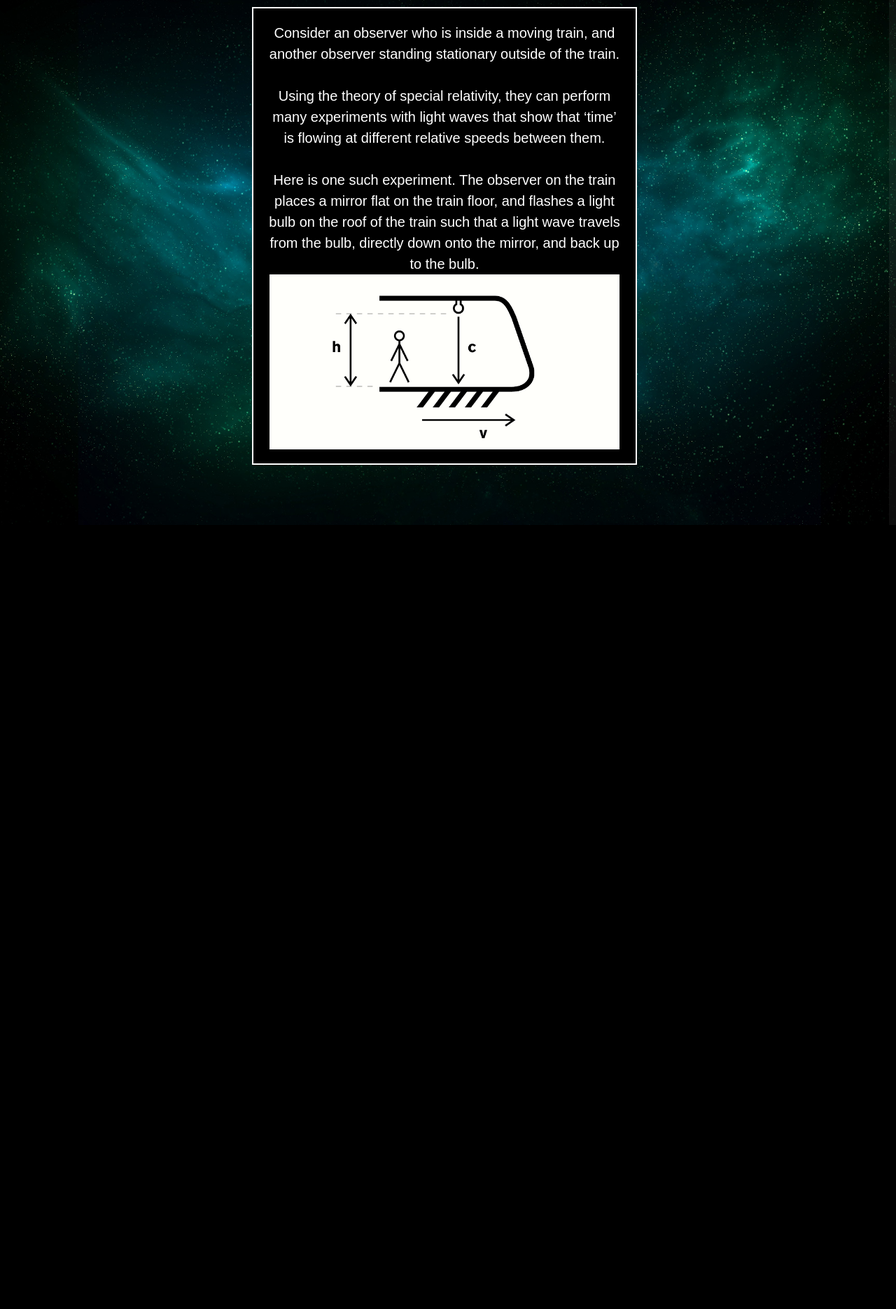
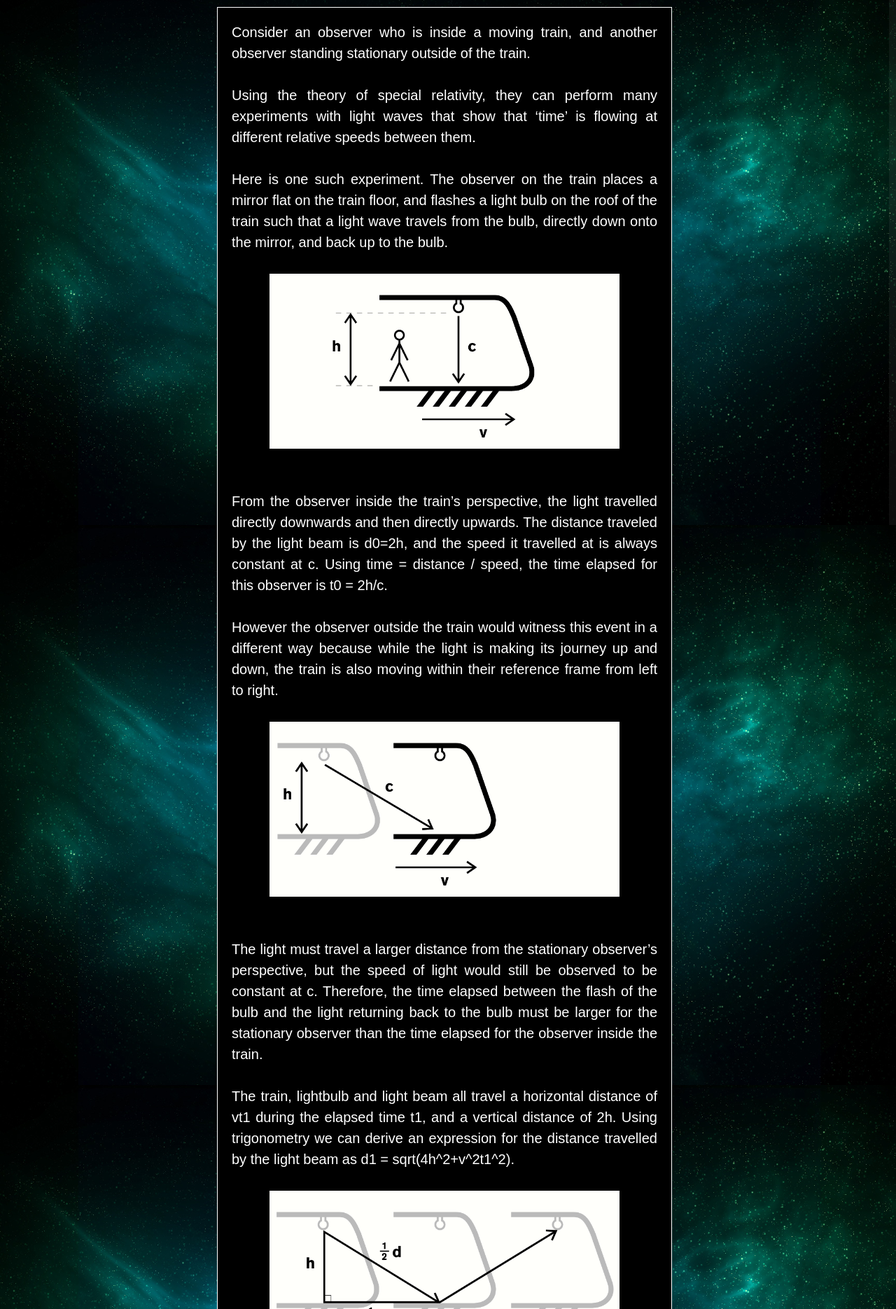
Before and after one commit to jasperpato/learn-special-relativity, a Flask app: page /learn/lesson-2 in a window 1280 px wide. Shown: the part 50-1920 px from the top of the page at 70% size. Before the commit the page ends 800 px from the top, so only its background shows below. Run offline with Flask 2, Linux system fonts and the light colour scheme; a user stored in the database is signed in; some libraries are stand-ins or nearby versions.

Commit message:
All animations done and lesson 2 cleaned up into one page (can fragment later)

```diff
--- a/app/static/script.js
+++ b/app/static/script.js
@@ -2,7 +2,7 @@
 	scroll();
 	dropMenu();
 	titleParallax();
-	setInterval(animate, 1000);
+	setInterval(animate, 1500);
 }
 
 function scroll() {
@@ -32,13 +32,54 @@
 	});
 }
 
+function loadContent() {
+	let lesson2_1 =
+		'<p>\
+		Consider an observer who is inside a moving train, and another observer standing stationary outside \
+		of the train.\
+		<br /><br />\
+		Using the theory of special relativity, they can perform many experiments with light waves that show\
+		that ‘time’ is flowing at different relative speeds between them.\
+		<br /><br />\
+		Here is one such experiment. The observer on the train places a mirror flat on the train floor, and\
+		flashes a light bulb on the roof of the train such that a light wave travels from the bulb, directly\
+		down onto the mirror, and back up to the bulb.\
+		<br /><br />\
+	</p>\
+	<div class="diagramBox" id="animate-1">\
+		<img class="diagram" id="img-1" src="/static/diagrams/Diagram_1.1.png" />\
+	</div>';
+
+	let lesson2_2 =
+		"<p>\
+		From the observer inside the train’s perspective, the light travelled directly downwards and then\
+		directly upwards. The distance traveled by the light beam is d0=2h, and the speed it travelled at is\
+		always constant at c. Using time = distance / speed, the time elapsed for this observer is t0 =\
+		2h/c.\
+		<br /><br />\
+		However the observer outside the train would witness this event in a different way because while the\
+		light is making its journey up and down, the train is also moving within their reference frame from\
+		left to right.\
+	</p>";
+}
+
 function animate() {
-	// animation 1 in lesson-2
-	if ($("#animate-1").find("img")[0].id == "img-1") {
-		$("#animate-1").find("img")[0].id = "img-2";
+	if ($("#animate-1").find("img")[0].id == "img-1.1") {
+		$("#animate-1").find("img")[0].id = "img-1.2";
 		$("#animate-1").find("img")[0].src = "/static/diagrams/Diagram_1.2.png";
 	} else {
-		$("#animate-1").find("img")[0].id = "img-1";
+		$("#animate-1").find("img")[0].id = "img-1.1";
 		$("#animate-1").find("img")[0].src = "/static/diagrams/Diagram_1.1.png";
 	}
+
+	if ($("#animate-2").find("img")[0].id == "img-2.1") {
+		$("#animate-2").find("img")[0].id = "img-2.2";
+		$("#animate-2").find("img")[0].src = "/static/diagrams/Diagram_2.2.png";
+	} else if ($("#animate-2").find("img")[0].id == "img-2.2") {
+		$("#animate-2").find("img")[0].id = "img-2.3";
+		$("#animate-2").find("img")[0].src = "/static/diagrams/Diagram_2.3.png";
+	} else {
+		$("#animate-2").find("img")[0].id = "img-2.1";
+		$("#animate-2").find("img")[0].src = "/static/diagrams/Diagram_2.1.png";
+	}
 }
--- a/app/static/style.css
+++ b/app/static/style.css
@@ -579,7 +579,7 @@
 	height: 500px;*/
 	margin: auto;
 	margin-top: 60px;
-	width: 550px;
+	width: 650px;
 	transition: 0.5s;
 	background: linear-gradient(90deg, #1da9eb, #0fe0be);
 }
@@ -598,8 +598,8 @@
 	background: #000;
 	padding: 20px;
 	/*overflow: hidden;*/
-	text-align: center;
-	border: 2px solid#fff;
+	text-align: justify;
+	border: 1px solid#fff;
 }
 
 .lessonBox .lessonContent:before {
@@ -633,6 +633,12 @@
 	color: #fff;
 }
 
+.diagramBox {
+	width: 500px;
+	margin: auto;
+}
+
 .diagram {
-	max-width: 500px;
+	width: 500px;
+	margin: auto;
 }
--- a/app/templates/lesson-2.html
+++ b/app/templates/lesson-2.html
@@ -65,59 +65,60 @@
 			</div>
 		</header>
 		<div class="lessonBox">
-			<div class="lessonContent">
+			<div class="lessonContent" id="lesson-2.1">
+				<div id="lesson-2.1">
 					<p>
-					Consider an observer who is inside a moving train, and another observer standing stationary outside
-					of the train.
+						Consider an observer who is inside a moving train, and another observer standing stationary
+						outside of the train.
 						<br /><br />
-					Using the theory of special relativity, they can perform many experiments with light waves that show
-					that ‘time’ is flowing at different relative speeds between them.
+						Using the theory of special relativity, they can perform many experiments with light waves that
+						show that ‘time’ is flowing at different relative speeds between them.
 						<br /><br />
-					Here is one such experiment. The observer on the train places a mirror flat on the train floor, and
-					flashes a light bulb on the roof of the train such that a light wave travels from the bulb, directly
-					down onto the mirror, and back up to the bulb.
+						Here is one such experiment. The observer on the train places a mirror flat on the train floor,
+						and flashes a light bulb on the roof of the train such that a light wave travels from the bulb,
+						directly down onto the mirror, and back up to the bulb.
+						<br /><br />
 					</p>
-				<div id="animate-1">
-					<img class="diagram" id="img-1" src="/static/diagrams/Diagram_1.1.png" />
+					<div class="diagramBox" id="animate-1">
+						<img class="diagram" id="img-1.1" src="/static/diagrams/Diagram_1.1.png" />
 					</div>
+					<p><br /><br /></p>
 				</div>
-		</div>
-		<!--
-		<div class="lessonBox">
-			<div class="lessonContent">
+				<div id="lesson-2.2">
 					<p>
 						From the observer inside the train’s perspective, the light travelled directly downwards and then
-					directly upwards. The distance traveled by the light beam is d0=2h, and the speed it travelled at is
-					always constant at c. Using time = distance / speed, the time elapsed for this observer is t0 =
+						directly upwards. The distance traveled by the light beam is d0=2h, and the speed it travelled at
+						is always constant at c. Using time = distance / speed, the time elapsed for this observer is t0 =
 						2h/c.
 						<br /><br />
-					However the observer outside the train would witness this event in a different way because while the
-					light is making its journey up and down, the train is also moving within their reference frame from
-					left to right.
+						However the observer outside the train would witness this event in a different way because while
+						the light is making its journey up and down, the train is also moving within their reference frame
+						from left to right.
+						<br /><br />
 					</p>
+					<div class="diagramBox" id="animate-2">
+						<img class="diagram" id="img-2.1" src="/static/diagrams/Diagram_2.1.png" />
 					</div>
+					<p><br /><br /></p>
 				</div>
-		<img src="{{ url_for('static', filename='diagrams/Diagram_2.1.png') }}" />
-		<img src="{{ url_for('static', filename='diagrams/Diagram_2.2.png') }}" />
-		<img src="{{ url_for('static', filename='diagrams/Diagram_2.3.png') }}" />
-		<div class="lessonBox">
-			<div class="lessonContent">
+				<div id="lesson-2.3">
 					<p>
-					The light must travel a larger distance from the stationary observer’s perspective, but the speed of
-					light would still be observed to be constant at c. Therefore, the time elapsed between the flash of
-					the bulb and the light returning back to the bulb must be larger for the stationary observer than
-					the time elapsed for the observer inside the train.
+						The light must travel a larger distance from the stationary observer’s perspective, but the speed
+						of light would still be observed to be constant at c. Therefore, the time elapsed between the
+						flash of the bulb and the light returning back to the bulb must be larger for the stationary
+						observer than the time elapsed for the observer inside the train.
 						<br /><br />
-					The train, lightbulb and light beam all travel a horizontal distance of vt1 during the elapsed time
-					t1, and a vertical distance of 2h. Using trigonometry we can
-					<span id="distance-calc">derive an expression</span> for the distance travelled by the light beam as
-					d1 = sqrt(4h^2+v^2t1^2).
+						The train, lightbulb and light beam all travel a horizontal distance of vt1 during the elapsed
+						time t1, and a vertical distance of 2h. Using trigonometry we can
+						<span id="distance-calc">derive an expression</span> for the distance travelled by the light beam
+						as d1 = sqrt(4h^2+v^2t1^2). <br /><br />
 					</p>
-				<img class="diagram" src="{{ url_for('static', filename='diagrams/Diagram_3.1.png') }}" />
+					<div class="diagramBox">
+						<img class="diagram" src="/static/diagrams/Diagram_3.1.png" />
 					</div>
+					<p><br /><br /></p>
 				</div>
-		<div class="lessonBox">
-			<div class="lessonContent">
+				<div id="lesson-2.4">
 					<p>
 						Again using distance = speed * time, <span id="time-calc">we can calculate</span> the elapsed time
 						as t1 = 2h/sqrt(c^2-v^2). <br /><br />
@@ -125,20 +126,24 @@
 						observers moving at different relative speeds; time passes at different rates for each of them.
 						<br /><br />
 						The two differing elapsed times calculated by the two observers can be
-					<span id="time-dilation">related to each other</span>, resulting in the equation t1 = γ * t0, where
-					t1 is the time elapsed as observed by the stationary observer, t0 is the time elapsed for the
-					observer inside the train, and γ is a quantity known as the Lorentz factor. <br /><br />
-					In this formula, t0 is named the proper time and always refers to the time observed by the potential
-					observer who witnessed the beginning event (the flash of the light bulb) and the ending event (the
-					light wave returning to the bulb) at the same point in space. In this example the observer who was
-					inside the train was the one who witnessed these events occurring in the same place, so they
-					recorded the proper time. The stationary observer witnessed them occurring at different places,
-					because the train was moving within their reference frame.
+						<span id="time-dilation">related to each other</span>, resulting in the equation t1 = γ * t0,
+						where t1 is the time elapsed as observed by the stationary observer, t0 is the time elapsed for
+						the observer inside the train, and γ is a quantity known as the Lorentz factor. <br /><br />
+						In this formula, t0 is named the proper time and always refers to the time observed by the
+						potential observer who witnessed the beginning event (the flash of the light bulb) and the ending
+						event (the light wave returning to the bulb) at the same point in space. In this example the
+						observer who was inside the train was the one who witnessed these events occurring in the same
+						place, so they recorded the proper time. The stationary observer witnessed them occurring at
+						different places, because the train was moving within their reference frame.
 						<br /><br />
 						The ‘proper time’ t0 is no more 'proper' than any observed t1; both elapsed times that were
 						calculated were equally valid within their own frames of reference.
 					</p>
 				</div>
-		</div>-->
+			</div>
+			<div class="switchPages">
+				<a id="prev" onclick="loadContent()">Prev</a><a id="next" onclick="loadContent()">Next</a>
+			</div>
+		</div>
 	</body>
 </html>
```
Lines whose indentation alone changed are shown as unchanged.
